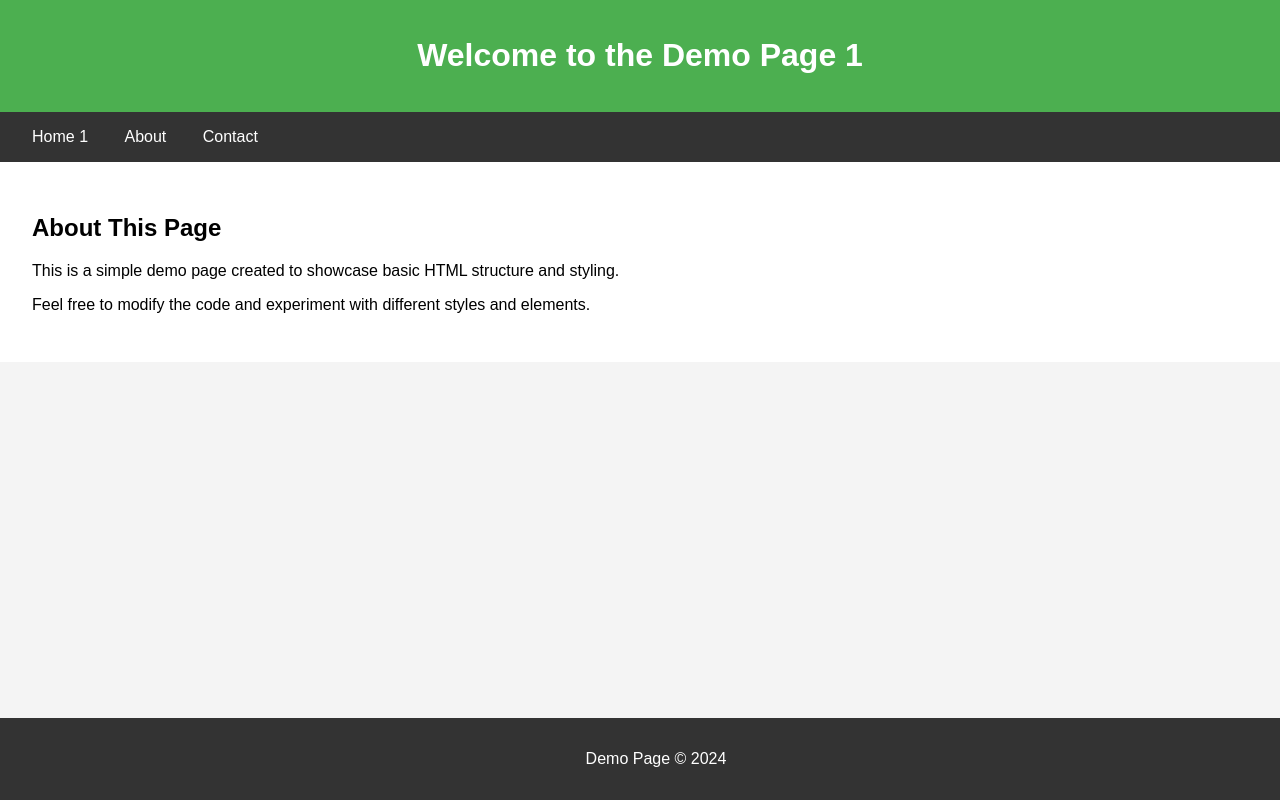
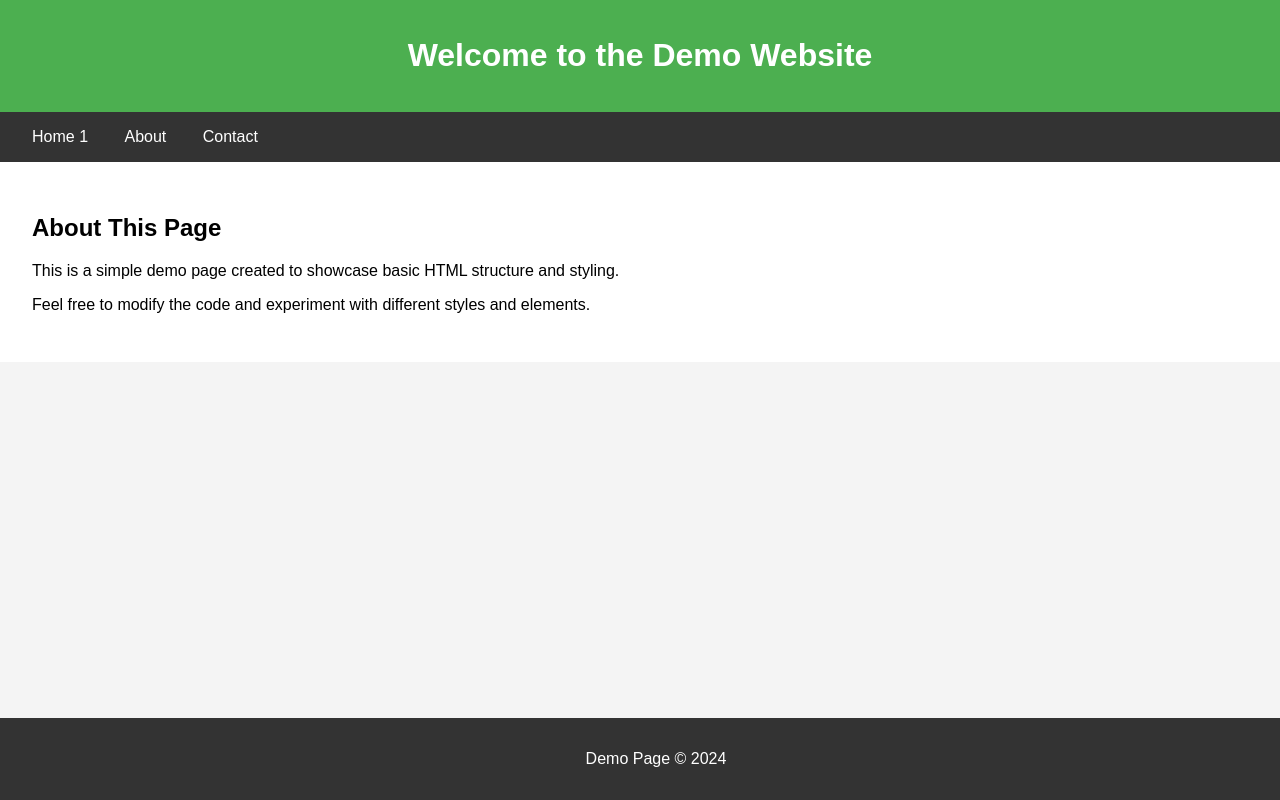
Before and after one commit to GulabJohn-GPI/Frontend_Demo, a plain HTML site: page index.html in a window 1280 px wide. Drawn offline with Linux system fonts and the light colour scheme.

Commit message:
updated the title

```diff
--- a/index.html
+++ b/index.html
@@ -45,7 +45,7 @@
 <body>
 
     <header>
-        <h1>Welcome to the Demo Page 1</h1>
+        <h1>Welcome to the Demo Website</h1>
     </header>
     <nav>
         <a href="#home">Home 1</a>
```
